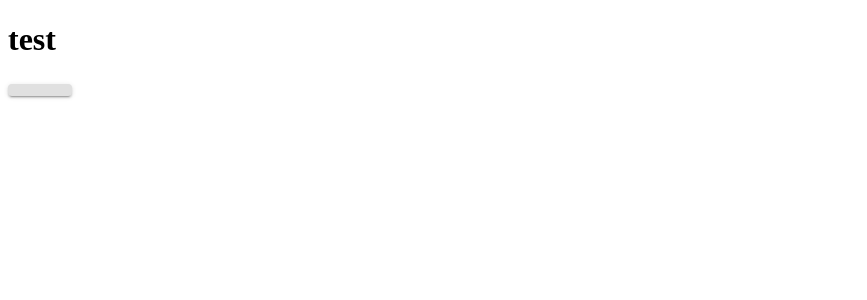
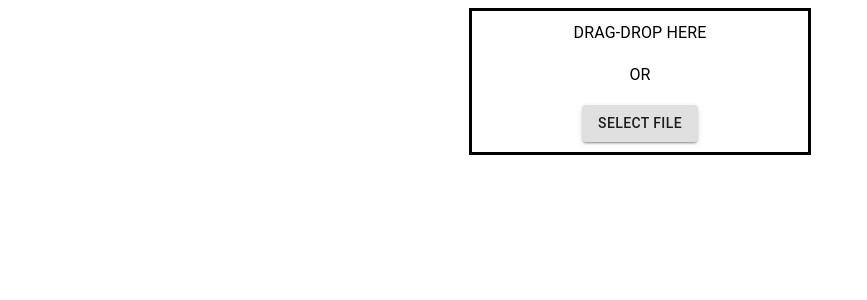
Before and after one commit to Alsprite/draganddrop, a React (Create React App) app: page / in a window 1280 px wide. Shown: the top 300 px of the page, without its empty margins (0-867 px from the left). Built offline with nearby package versions, Linux system fonts and the light colour scheme.

Commit message:
css kunnol

```diff
--- a/src/filesdropzone.tsx
+++ b/src/filesdropzone.tsx
@@ -1,32 +1,49 @@
 /* eslint-disable */
 import React from 'react';
-import Button from '@material-ui/core/Button'
+import { Typography, Box, Button } from '@material-ui/core/'
 import { makeStyles } from '@mui/styles'
 
 export interface dragDropText {
-
+  text?: string;
 }
 
 export interface orText {
-
+ text?: string;
 }
 
 export interface selectFileButtonLabel {
-
+  text?: string;
 }
 
 const useStyles = makeStyles({
   box: {
-    display: 'flex'
+    display: 'flex',
+    maxWidth: "25%",
+    minHeight: "15vh",
+    justifyContent: 'center',
+    alignItems: 'center',
+    border: 'solid 3px',
+    borderColor: 'black',
+    whiteSpace: 'pre-wrap',
+    flexDirection: 'column',
+    padding: '10px',
+    margin: '0 auto'
+  },
+  text: {
+    display: 'inline'
   }
 })
 
 const FilesDropZone = () => {
+  const classes = useStyles();
   return (
-    <div>
-      <h1>test</h1>
-      <Button variant="contained"></Button>
-    </div>
+    <Box className={classes.box}>
+      <Typography className={classes.text}>DRAG-DROP HERE</Typography>
+      <br />
+      <Typography className={classes.text}>OR</Typography>
+      <br />
+      <Button variant="contained" className={classes.text}>SELECT FILE</Button>
+    </Box>
   );
 };
 
```
